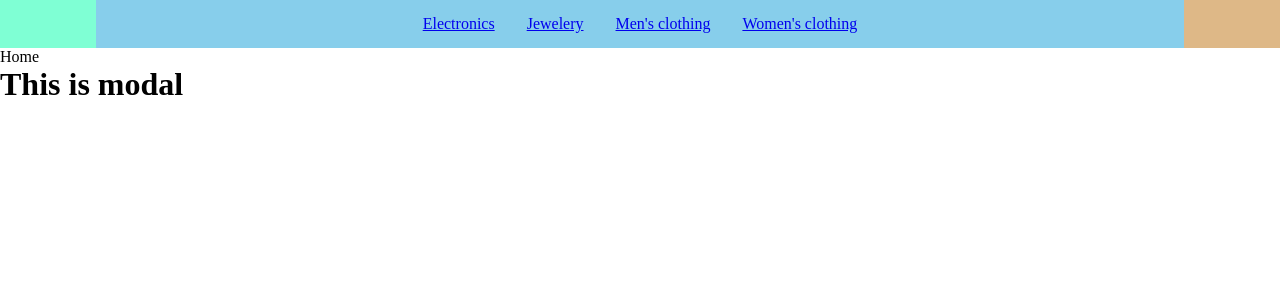
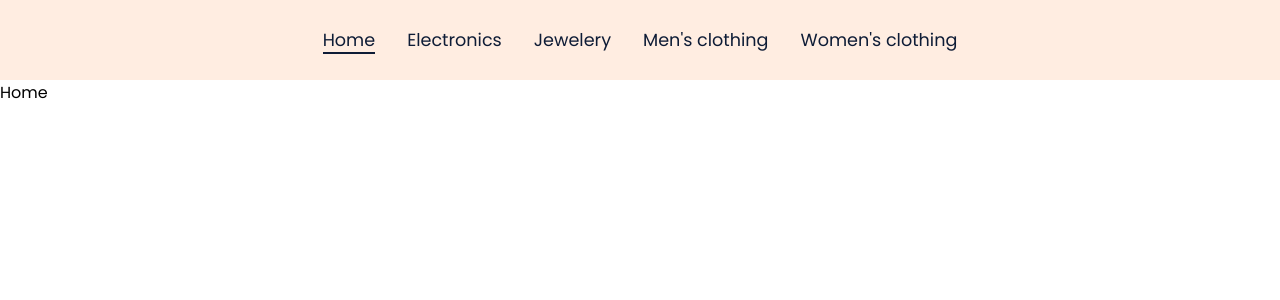
Before and after one commit to webdev-hemant/Eccomerce-app, a React (Create React App) app: page / in a window 1280 px wide. Shown: the top 300 px of the page. Built offline with nearby package versions, Linux system fonts and the light colour scheme.

Commit message:
desktop nav complete

```diff
--- a/src/components/Modal/MyModal.tsx
+++ b/src/components/Modal/MyModal.tsx
@@ -6,7 +6,11 @@ interface IProps {
 }
 
 const MyModal = ({ children = <span></span>, open = false }: IProps) => {
-  return <ReactPortal targetDiv="myModal">{children}</ReactPortal>;
+  return open ? (
+    <ReactPortal targetDiv="myModal">{children}</ReactPortal>
+  ) : (
+    <></>
+  );
 };
 
 export default MyModal;
--- a/src/components/navbar/Navbar.tsx
+++ b/src/components/navbar/Navbar.tsx
@@ -8,6 +8,10 @@ interface INavroutes {
 
 const Navbar = () => {
   const NavRoutes: INavroutes[] = [
+    {
+      name: "Home",
+      route: "/",
+    },
     {
       name: "Electronics",
       route: "/electronics",
@@ -26,13 +30,6 @@ const Navbar = () => {
     },
   ];
 
-  const activeStyle: React.CSSProperties = {
-    background: "black",
-    color: "white",
-  };
-
-  const activeClassName: string = "underline";
-
   return (
     <>
       <nav className={styles.navWrapper}>
@@ -43,9 +40,8 @@ const Navbar = () => {
               <NavLink
                 end={item.route === "/"}
                 to={`${item.route}`}
-                style={({ isActive }) => (isActive ? activeStyle : undefined)}
                 className={({ isActive }) =>
-                  isActive ? activeClassName : undefined
+                  `${styles.navbarLink} ${isActive && styles.activeNavbar}`
                 }
               >
                 {item.name}
--- a/src/components/navbar/navbar.module.scss
+++ b/src/components/navbar/navbar.module.scss
@@ -1,7 +1,9 @@
+@import "../../cssGlobal/variables.scss";
+
 .navWrapper {
   width: 100%;
-  height: 3rem;
-  background-color: skyblue;
+  min-height: 5rem;
+  background-color: $clr_4;
   display: flex;
   justify-content: space-between;
   align-items: center;
@@ -13,7 +15,20 @@
   .navlinkWrapper {
     list-style: none;
     display: flex;
+    flex-wrap: wrap;
     gap: 2rem;
+    font-size: 1.1rem;
+    .navbarLink {
+      transition: all 0.15s linear;
+      color: $clr_1;
+      &:hover {
+        padding-bottom: 0.125rem;
+        border-bottom: 0.125rem solid $clr_1;
+      }
+    }
+    .activeNavbar {
+      border-bottom: 0.125rem solid $clr_1;
+    }
   }
   .navCheckoutSection {
     width: 6rem;
--- a/src/cssGlobal/index.css
+++ b/src/cssGlobal/index.css
@@ -1,4 +1,15 @@
+@import url("https://fonts.googleapis.com/css2?family=Poppins&display=swap");
+@import url("https://fonts.googleapis.com/css2?family=Teko&display=swap");
+@import url("https://fonts.googleapis.com/css2?family=Open+Sans&display=swap");
+
 * {
   margin: 0;
   padding: 0;
 }
+body {
+  font-family: "Poppins", sans-serif;
+}
+a {
+  text-decoration: none;
+  cursor: pointer;
+}
--- a/src/modules/home/Home.tsx
+++ b/src/modules/home/Home.tsx
@@ -7,7 +7,7 @@ const Home = () => {
     <div>
       Home
       {/* <HomePageSkeleton /> */}
-      <MyModal open>
+      <MyModal open={false}>
         <h1>This is modal</h1>
       </MyModal>
     </div>
```
